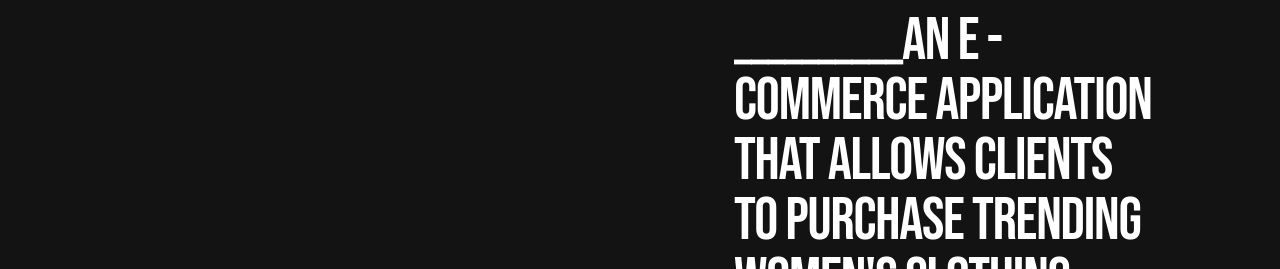
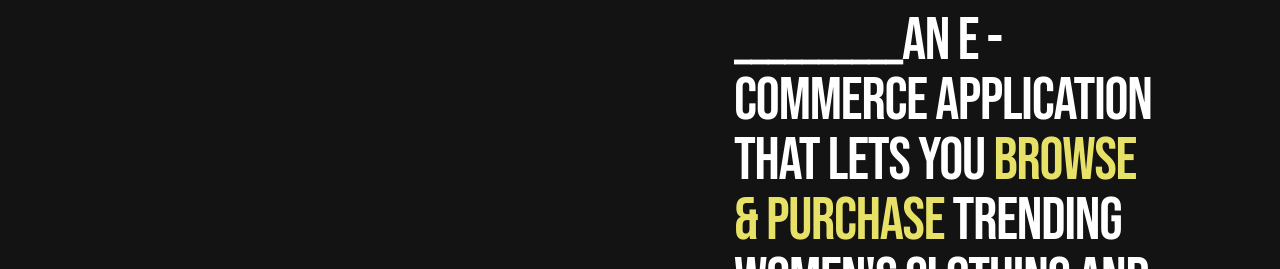
Before and after one commit to gtzjesus/Jesus, a website built with Parcel: page index.html in a window 1280 px wide. Shown: the part 5179-5448 px from the top of the page. Built offline with nearby package versions, Linux system fonts and the light colour scheme; files whose address does not match are found by name.

Commit message:
Front end changes for readability

```diff
--- a/src/js/views/primroseView.js
+++ b/src/js/views/primroseView.js
@@ -28,7 +28,7 @@ class PrimroseView {
             </div>
             <div class="primrose__body">
                 <span class="primrose__desc">
-                __________an e - commerce application that allows clients to purchase trending women's clothing, jewelry, and accessories. shop today.
+                __________an e - commerce application that lets you <span class="lastname__primrose">browse & purchase </span>trending women's clothing and jewelry. shop today!
                 </span>
                 <div class="tools__container">
                     <ul class="tools">
--- a/src/js/views/spectrumView.js
+++ b/src/js/views/spectrumView.js
@@ -30,7 +30,7 @@ class SpectrumView {
                   </div>
                   <div class="spectrum__body">
                   <span class="spectrum__desc">
-                  __________a software application whose <span class="lastname__spectrum">mission is to aid</span>  spectrum technicians
+                  __________a web application whose <span class="lastname__spectrum">mission is to aid</span>  spectrum technicians
                   through various troubleshooting processes.
                   </span>
                   <div class="tools__container">
--- a/src/sass/_base.scss
+++ b/src/sass/_base.scss
@@ -88,6 +88,9 @@ body {
 .lastname__map {
   color: #ffe0c2;
 }
+.lastname__primrose {
+  color: #e7e167;
+}
 .research {
   color: $color-research;
 }
```
